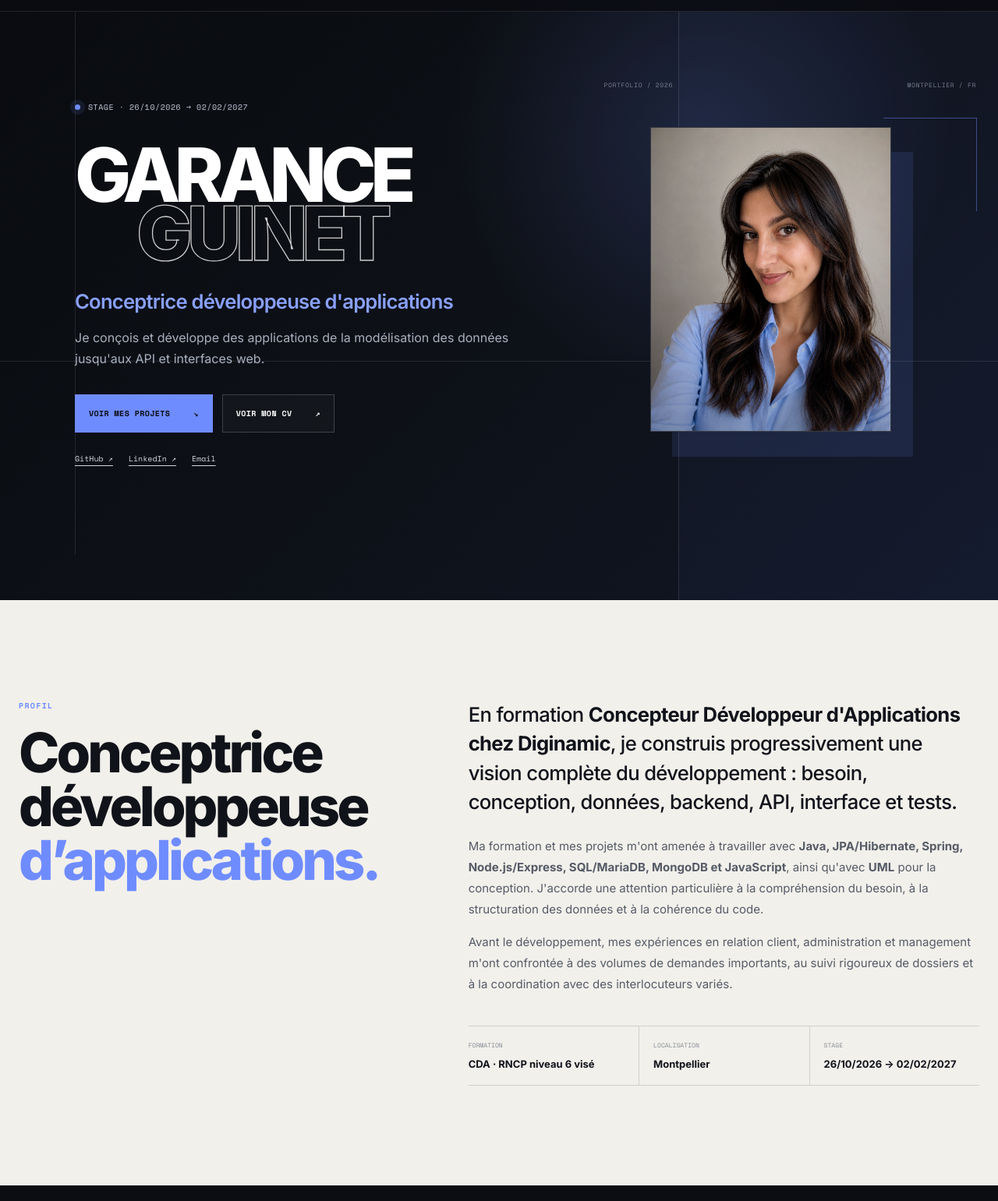
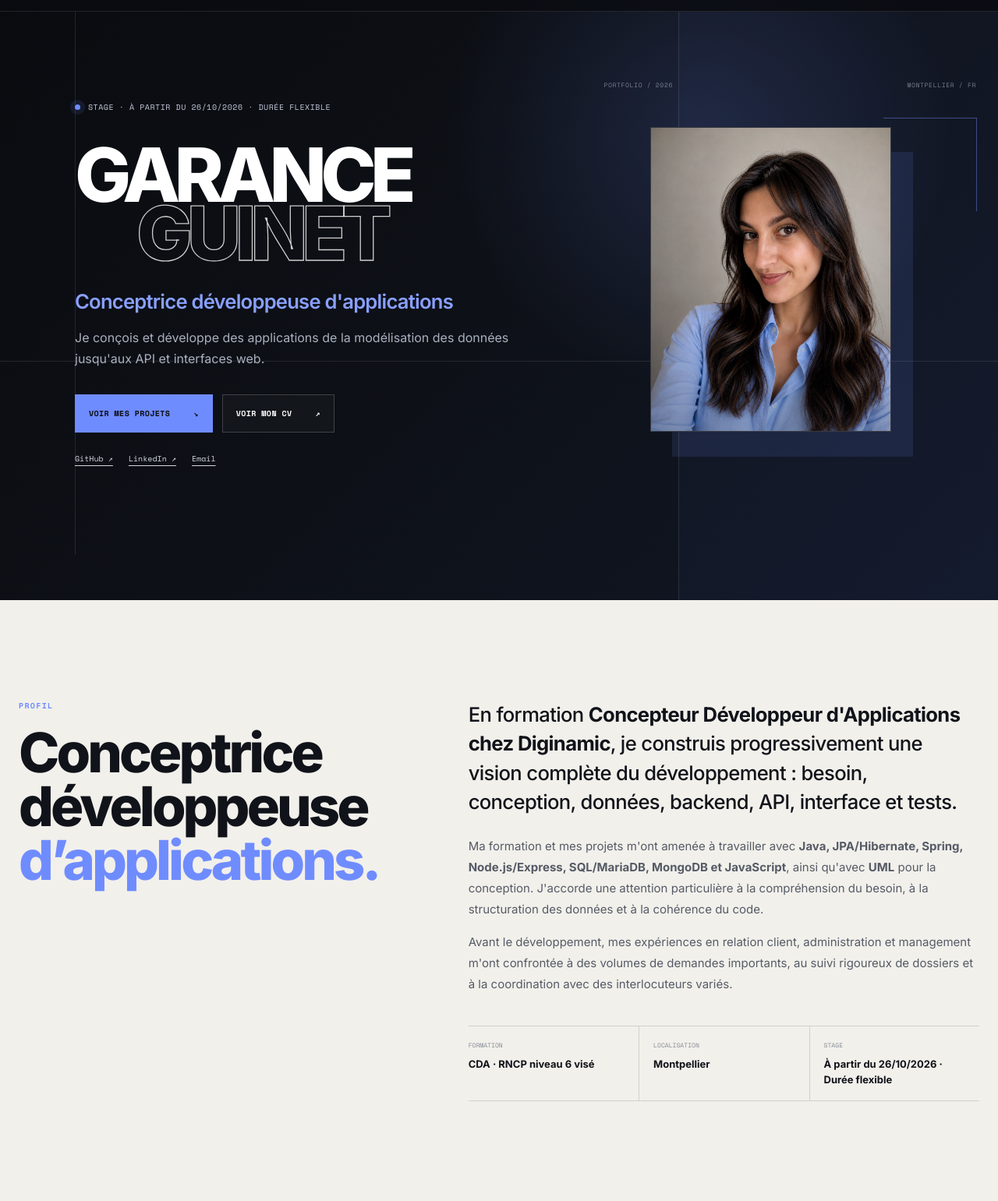
Before and after one commit to GaranceGuinet/portfolio-garance, a plain HTML site: page index.html in a window 1280 px wide. Shown: the part 59-1600 px from the top of the page at 78% size. Drawn offline with nearby package versions, Linux system fonts and the light colour scheme.

Commit message:
Update internship dates and duration formatdocs: update internship availability to flexible duration

```diff
--- a/index.html
+++ b/index.html
@@ -45,7 +45,7 @@
       <div class="hero-copy reveal">
         <div class="hero-kicker">
           <span class="status-dot"></span>
-          Stage · 26/10/2026 → 02/02/2027
+          Stage · À partir du 26/10/2026 · Durée flexible
         </div>
 
         <h1>
@@ -128,7 +128,7 @@
             </div>
             <div>
               <span>Stage</span>
-              <strong>26/10/2026 → 02/02/2027</strong>
+              <strong>À partir du 26/10/2026 · Durée flexible</strong>
             </div>
           </div>
         </div>
@@ -468,7 +468,7 @@
           <p class="section-label section-label-dark">Contact</p>
           <h2>Recherche de<br><span>stage.</span></h2>
           <p>
-            Du 26/10/2026 au 02/02/2027.
+            Disponible à partir du 26/10/2026, pour une durée flexible.
             Basée à Montpellier.
           </p>
         </div>
```
